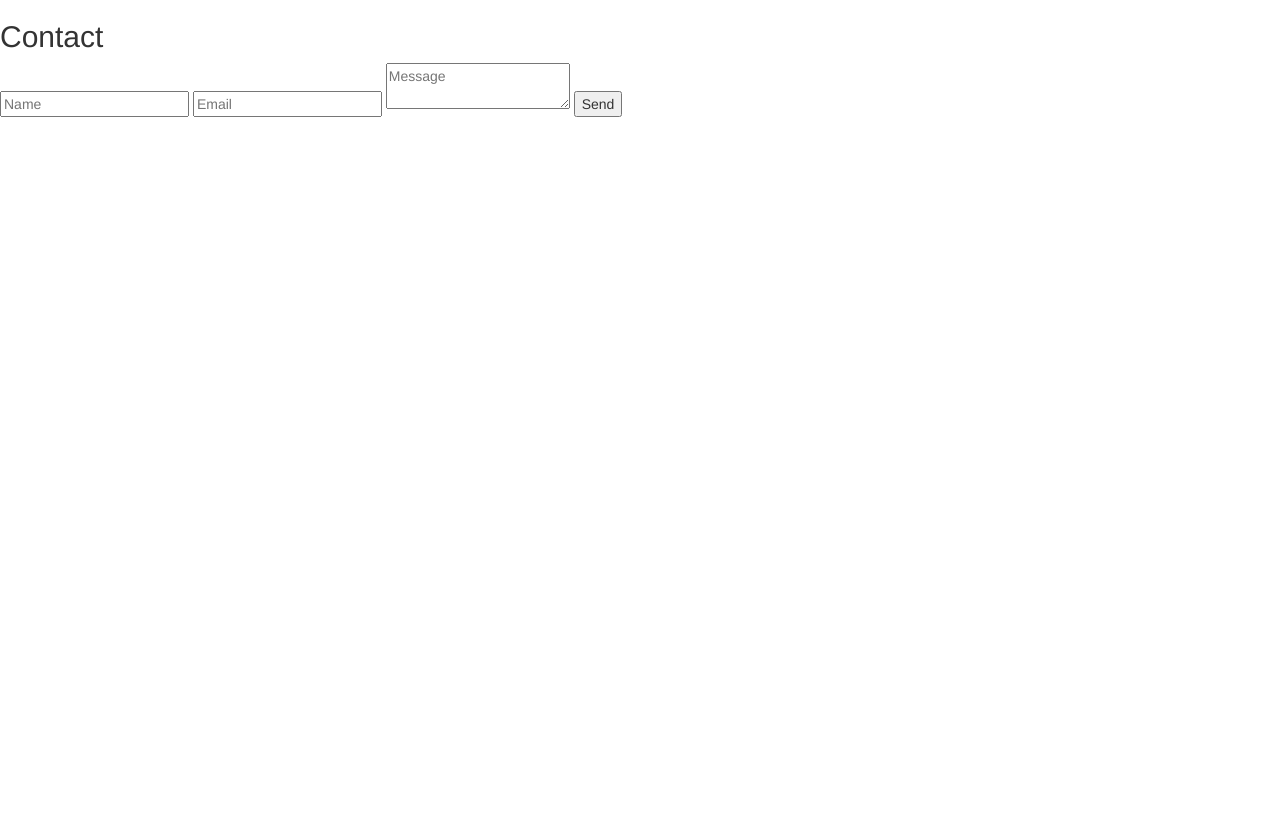
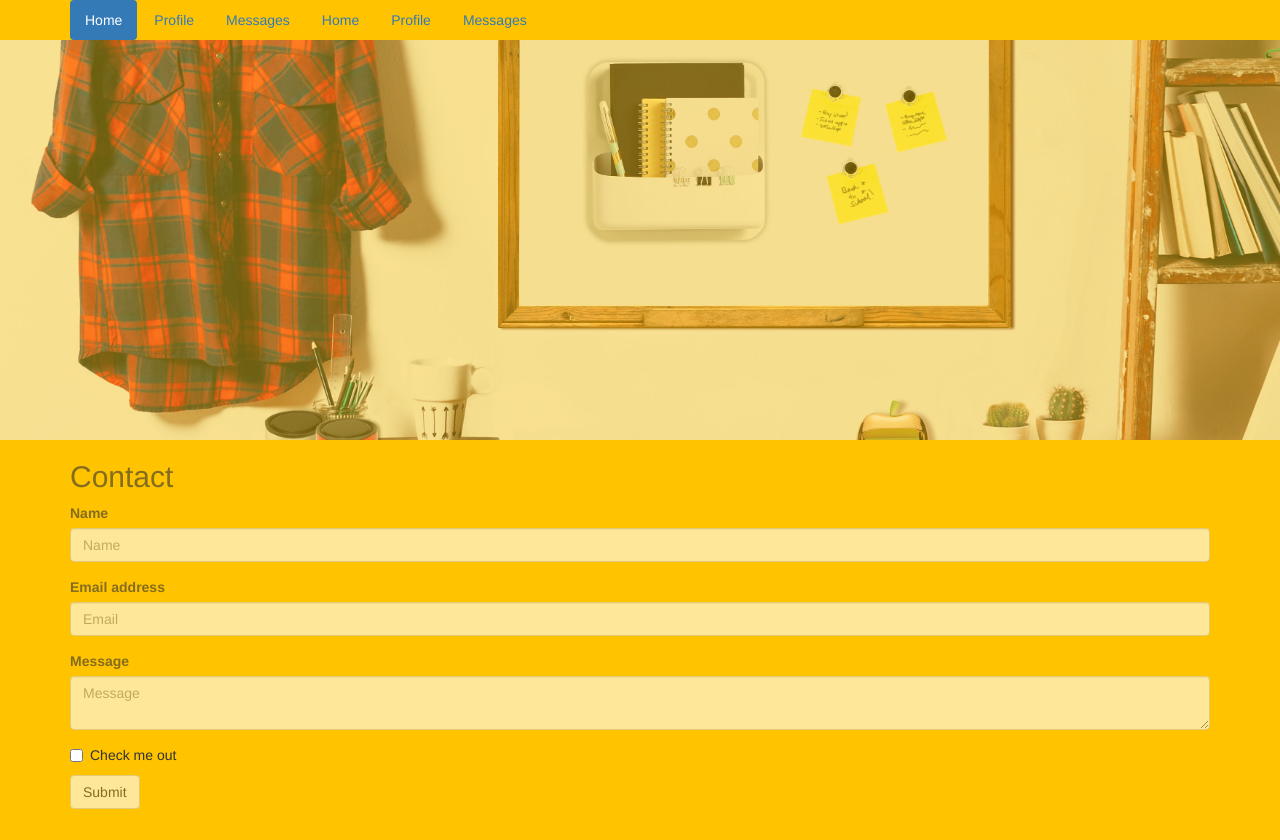
Before and after one commit to MilloEscobar/WildLemons, a website: page src/index.html in a window 1280 px wide. Before the commit the page ends 800 px from the top, so only its background shows below. Drawn offline with nearby package versions, Linux system fonts and the light colour scheme; files that its build step writes are made by us from their sources; no server answers.

Commit message:
Fixed media mapping

```diff
--- a/gulp/conf.js
+++ b/gulp/conf.js
@@ -14,7 +14,7 @@ var gutil = require('gulp-util');
 exports.paths = {
   src: 'src',
   dist: 'dist',
-  tmp: '.tmp'
+  tmp: 'src'
 };
 
 /**
--- a/gulp/inject.js
+++ b/gulp/inject.js
@@ -10,18 +10,18 @@ var _ = require('lodash');
 
 gulp.task('inject', ['scripts', 'styles'], function () {
   var injectStyles = gulp.src([
-    path.join(conf.paths.tmp, '/serve/app/**/*.css'),
-    path.join('!' + conf.paths.tmp, '/serve/app/vendor.css'),
-    path.join(conf.paths.tmp, '/serve/app/**/*.js'),
-    path.join('!' + conf.paths.tmp, '/serve/app/app.js')
+    path.join(conf.paths.tmp, '/app/**/*.css'),
+    path.join('!' + conf.paths.tmp, '/app/vendor.css'),
+    path.join(conf.paths.tmp, '/app/**/*.js'),
+    path.join('!' + conf.paths.tmp, '/app/app.js')
   ], { read: false });
 
   var injectOptions = {
-    ignorePath: [conf.paths.src, path.join(conf.paths.tmp, '/serve')],
+    ignorePath: [conf.paths.src, path.join(conf.paths.tmp, '')],
     addRootSlash: false
   };
 
   return gulp.src(path.join(conf.paths.src, '/*.html'))
     .pipe($.inject(injectStyles, injectOptions))
-    .pipe(gulp.dest(path.join(conf.paths.tmp, '/serve')));
+    .pipe(gulp.dest(path.join(conf.paths.tmp, '')));
 });
--- a/gulp/server.js
+++ b/gulp/server.js
@@ -45,9 +45,9 @@ function browserSyncInit(baseDir, browser) {
 browserSync.use(browserSyncSpa({
   selector: '[ng-app]'// Only needed for angular apps
 }));
-
+console.log(conf.paths.tmp)
 gulp.task('serve', ['watch'], function () {
-  browserSyncInit([path.join(conf.paths.tmp, '/serve'), conf.paths.src]);
+  browserSyncInit([path.join(conf.paths.tmp, '/'), conf.paths.src]);
 });
 
 gulp.task('serve:dist', ['build'], function () {
@@ -55,7 +55,7 @@ gulp.task('serve:dist', ['build'], function () {
 });
 
 gulp.task('serve:e2e', ['inject'], function () {
-  browserSyncInit([conf.paths.tmp + '/serve', conf.paths.src], []);
+  browserSyncInit([conf.paths.tmp + '/', conf.paths.src], []);
 });
 
 gulp.task('serve:e2e-dist', ['build'], function () {
--- a/gulp/styles.js
+++ b/gulp/styles.js
@@ -39,6 +39,6 @@ gulp.task('styles', function () {
     .pipe($.sass(sassOptions)).on('error', conf.errorHandler('Sass'))
     .pipe($.autoprefixer()).on('error', conf.errorHandler('Autoprefixer'))
     .pipe($.sourcemaps.write())
-    .pipe(gulp.dest(path.join(conf.paths.tmp, '/serve/app/')))
+    .pipe(gulp.dest(path.join(conf.paths.tmp, '/app/')))
     .pipe(browserSync.reload({ stream: true }));
 });
--- a/src/app/index.scss
+++ b/src/app/index.scss
@@ -4,15 +4,9 @@
  */
 // bower:scss
 // endbower
+//
 
-html {
-  font-family: 'Helvetica Light', sans-serif;
-}
 
-body {
-
-    background-color: #fff;
-}
 
 /**
  *  Do not remove the comment below. It's the markers used by gulp-inject to inject
--- a/src/app/js/renderContent.js
+++ b/src/app/js/renderContent.js
@@ -4,6 +4,7 @@
 
 		for (var i = 0; i < res.items.length; i++) {
 			var product = document.createElement("li");
+			$(product).addClass('list-group-item');
 
 			var name = document.createElement("h3");
 			$(name).html(res.items[i].fields.name);
--- /dev/null
+++ b/src/app/sass/_variables.scss
@@ -0,0 +1,9 @@
+//colores de fondo
+
+$main_yellow:#FFC300;
+$nav_color: #F9FCF5;
+$nav_color_movil:#E8E8E8;
+
+
+
+$opacity_low:0.4;
--- /dev/null
+++ b/src/app/sass/components/_header.scss
@@ -0,0 +1,7 @@
+.header {
+
+	.background-img {
+		background-image: url(./media/WildLemons-header.jpg);
+		height: 400px;
+	}
+}
--- /dev/null
+++ b/src/app/sass/partials/_base.scss
@@ -0,0 +1,25 @@
+body {
+	background-color: $main_yellow;
+}
+
+.container-fluid {
+	padding: 0;
+}
+
+// commmon
+.opacity-low {
+	opacity: $opacity_low;
+}
+.opacity-yellow {
+	background-color: $main_yellow;
+	position: absolute;
+	width: 100%;
+	height: 100%;
+
+}
+
+.background-img {
+	background-size: cover;
+	background-position: center;
+	background-repeat: no-repeat;
+}
--- /dev/null
+++ b/src/app/sass/partials/_layout.scss
@@ -0,0 +1,3 @@
+body {
+	background-color: $main-yellow;
+}
--- a/src/index.html
+++ b/src/index.html
@@ -1,5 +1,5 @@
 <!doctype html>
-<html>
+<html lang="en">
 <head>
 <meta charset="utf-8">
 <title>WildLemons</title>
@@ -19,7 +19,7 @@
 
 <!-- build:css({.tmp/serve,src}) styles/app.css -->
 <!-- inject:css -->
-<!-- css files will be automatically insert here -->
+<link rel="stylesheet" href="app/index.css">
 <!-- endinject -->
 <!-- endbuild -->
 </head>
@@ -27,23 +27,51 @@
 <!--[if lt IE 10]>
   <p class="browsehappy">You are using an <strong>outdated</strong> browser. Please <a href="http://browsehappy.com/">upgrade your browser</a> to improve your experience.</p>
 <![endif]-->
+<header class="container-fluid header">
+    <div class="container main-nav">
+        <ul class="nav nav-pills">
+            <li role="presentation" class="active"><a href="#">Home</a></li>
+            <li role="presentation"><a href="#">Profile</a></li>
+            <li role="presentation"><a href="#">Messages</a></li>
+            <li role="presentation"><a href="#">Home</a></li>
+            <li role="presentation"><a href="#">Profile</a></li>
+            <li role="presentation"><a href="#">Messages</a></li>
+        </ul>
+    </div>
+    <div class="container-fluid background-img">
+    <!-- <img src="app/media/WildLemons-header.jpg" alt=""> -->
+    <div class="opacity-low opacity-yellow"></div>
 
-<div>
+    </div>
+</header>
+<div class="container">
     <section>
-        <ul id="materials"></ul>
+        <ul class="list-group" id="materials"></ul>
     </section>
 
     <h2>Contact</h2>
-
-    <form onsubmit="return false">
-        <input id="formName" type="text" name="name" placeholder="Name" required>
-        <input id="formEmail" type="email" name="_replyto" placeholder="Email" required>
-        <input type="hidden" name="_subject" value="New submission!"/>
-        <textarea id="formMessage" name="message" placeholder="Message" required></textarea>
-        <input id="gotcha" type="text" name="_gotcha" style="display:none"/>
-        <button id="sendEmail">Send</button>
-    </form>
-        </div>
+        <form onsubmit="return false">
+          <div class="form-group">
+            <label for="formName">Name</label>
+            <input class="form-control" id="formName" type="text" name="name" placeholder="Name" required>
+          </div>
+          <div class="form-group">
+            <label for="exampleInputPassword1">Email address</label>
+            <input class="form-control" id="formEmail" type="email" name="_replyto" placeholder="Email" required>
+          </div>
+          <div class="form-group">
+            <label for="exampleInputFile">Message</label>
+            <textarea class="form-control" id="formMessage" name="message" placeholder="Message" required></textarea>
+          </div>
+          <div class="checkbox">
+            <label>
+              <input type="checkbox"> Check me out
+            </label>
+          </div>
+          <input id="gotcha" type="text" name="_gotcha" style="display:none"/>
+          <button id="sendEmail type="submit" class="btn btn-default">Submit</button>
+        </form>
+    </div>
 
 <script src="https://code.jquery.com/jquery-3.2.1.min.js" integrity="sha256-hwg4gsxgFZhOsEEamdOYGBf13FyQuiTwlAQgxVSNgt4=" crossorigin="anonymous"></script>
 <script type="text/javascript" src="app.min.js"></script>
```
Also changed, not shown: src/app.min.js (+1 -1 lines), src/app/index.css (added), src/app/media/WildLemons-header.jpg (added), src/app/sass/partials/_mixins.scss (added), src/app/sass/partials/_placeholders.scss (added).
